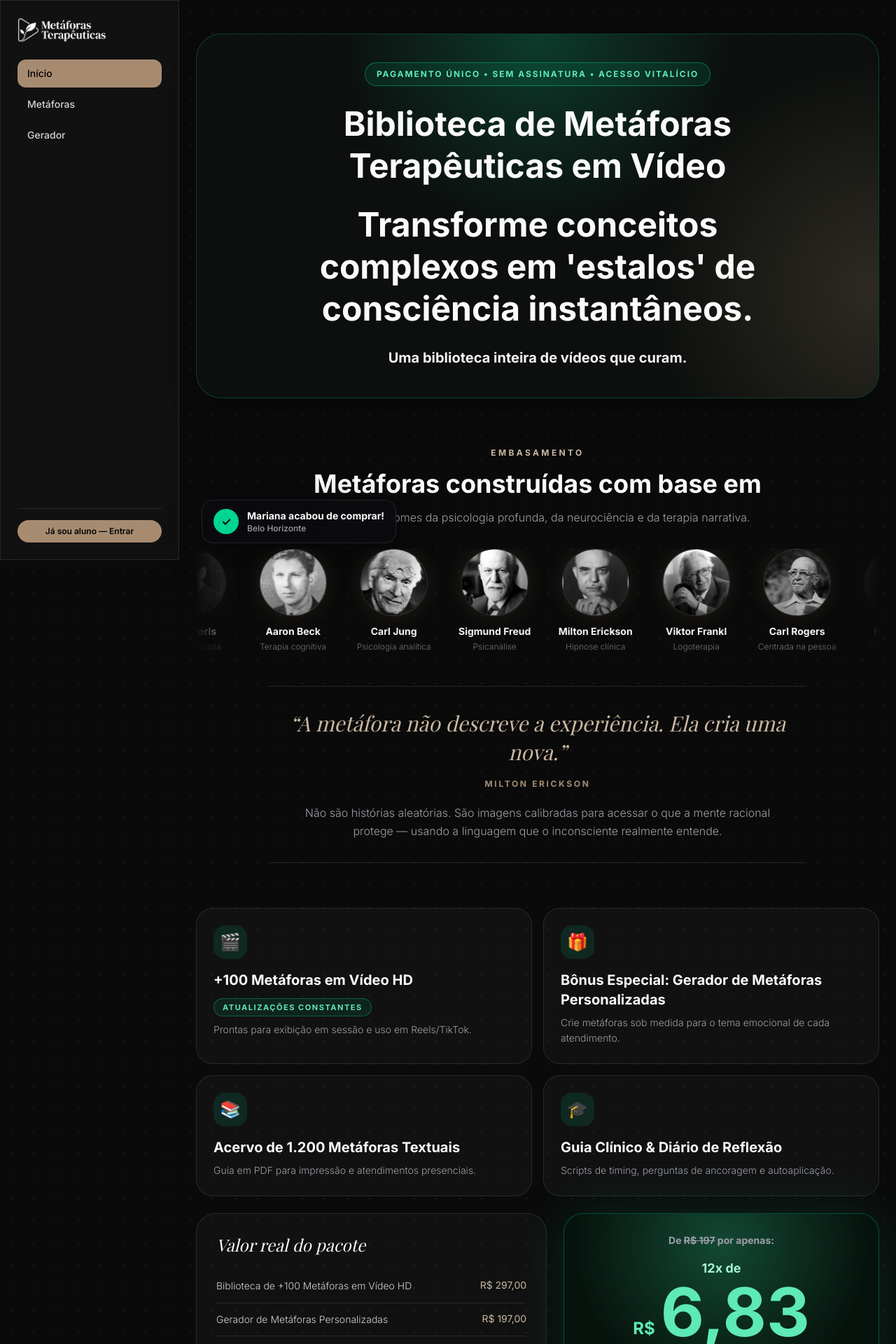
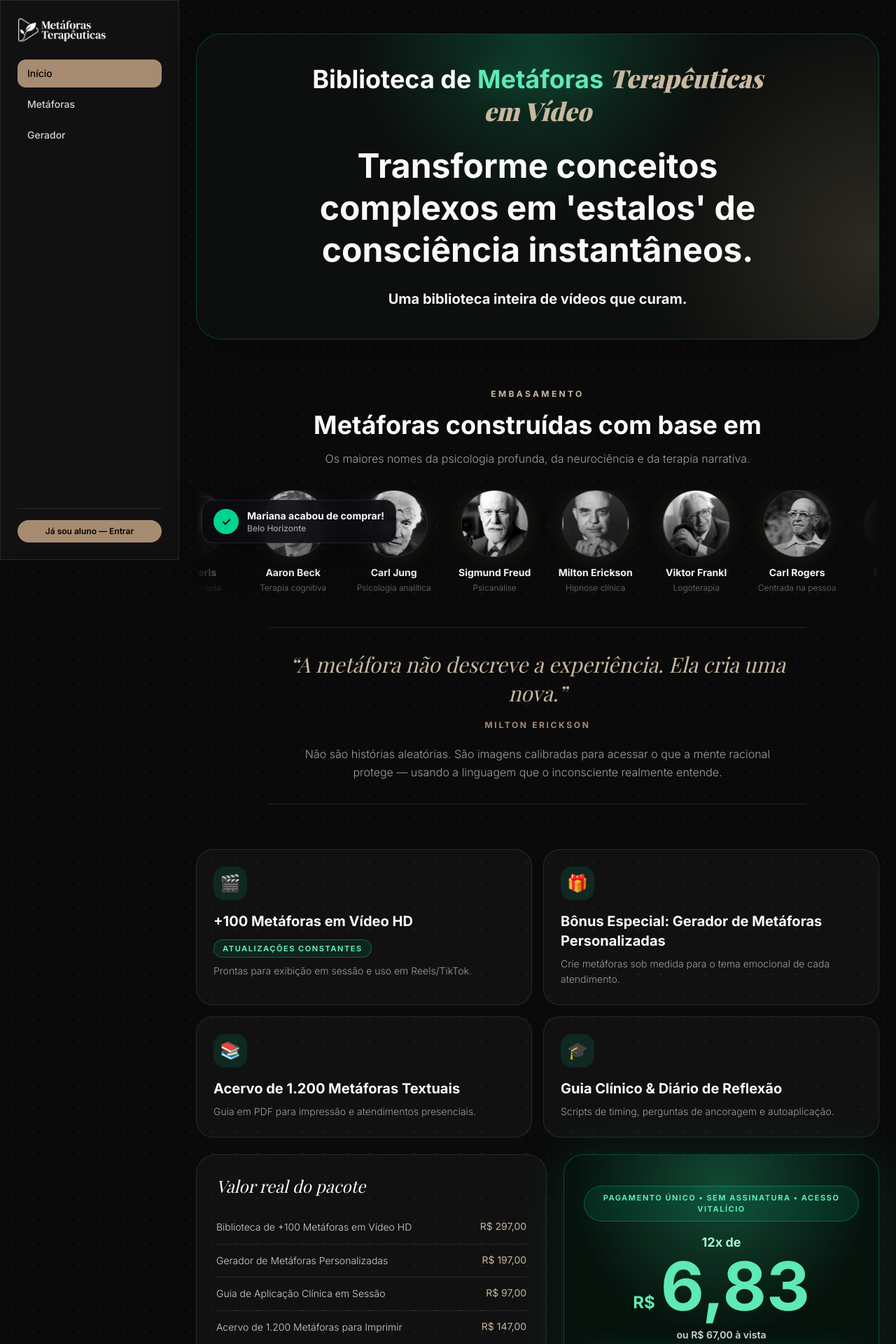
Before and after one commit to medeirosia/metaforas-terapeuticas-app, a Next.js app: page / in a window 1280 px wide. Shown: the top 1920 px of the page at 70% size. Built offline with nearby package versions, Linux system fonts and the light colour scheme; no server answers; the database is empty; a web font is replaced by a local one.

Commit message:
Update page.tsx

```diff
--- a/src/app/(membros)/page.tsx
+++ b/src/app/(membros)/page.tsx
@@ -91,13 +91,15 @@ export default async function InicioPage() {
       <section className="relative overflow-hidden rounded-[28px] border border-emerald-400/25 bg-[#0c0f0d] p-5 shadow-2xl sm:rounded-[36px] sm:p-10">
         <div className="pointer-events-none absolute inset-0 bg-[radial-gradient(circle_at_50%_0%,rgba(16,185,129,0.26),transparent_40%),radial-gradient(circle_at_100%_70%,rgba(167,139,113,0.22),transparent_32%)]" />
         <div className="relative mx-auto flex max-w-3xl flex-col items-center gap-6 text-center">
-          <span className="rounded-full border border-emerald-400/40 bg-emerald-400/10 px-4 py-2 text-[11px] font-black uppercase tracking-[0.16em] text-emerald-300 sm:text-xs">
-            Pagamento Único • Sem Assinatura • Acesso Vitalício
-          </span>
-
-          <h1 className="text-3xl font-black leading-tight text-zinc-50 sm:text-5xl">
-            Biblioteca de Metáforas Terapêuticas em Vídeo
-          </h1>
+         <p className="max-w-2xl text-2xl font-black leading-tight text-zinc-50 sm:text-4xl">
+  Biblioteca de{" "}
+  <span className="text-emerald-300 drop-shadow-[0_0_22px_rgba(52,211,153,0.28)]">
+    Metáforas
+  </span>{" "}
+  <em className="font-serif italic text-gold-light">
+    Terapêuticas em Vídeo
+  </em>
+</p>
 
           <h1 className="text-3xl font-black leading-tight text-zinc-50 sm:text-5xl">
             Transforme conceitos complexos em &apos;estalos&apos; de consciência
@@ -219,9 +221,9 @@ export default async function InicioPage() {
         <div className="relative overflow-hidden rounded-[28px] border border-emerald-400/30 bg-[#06130d] p-5 text-center shadow-[0_0_80px_rgba(16,185,129,0.16)] sm:p-7">
           <div className="pointer-events-none absolute inset-0 bg-[radial-gradient(circle_at_50%_10%,rgba(52,211,153,0.28),transparent_45%)]" />
           <div className="relative">
-            <p className="text-sm font-bold text-zinc-400">
-              De <span className="line-through">R$ 197</span> por apenas:
-            </p>
+            <span className="mt-4 inline-flex rounded-full border border-emerald-400/35 bg-emerald-400/10 px-4 py-2 text-[11px] font-black uppercase tracking-[0.14em] text-emerald-300">
+  Pagamento único • Sem assinatura • Acesso vitalício
+</span>
             <p className="mt-4 text-lg font-bold text-emerald-200">
               12x de
             </p>
```
